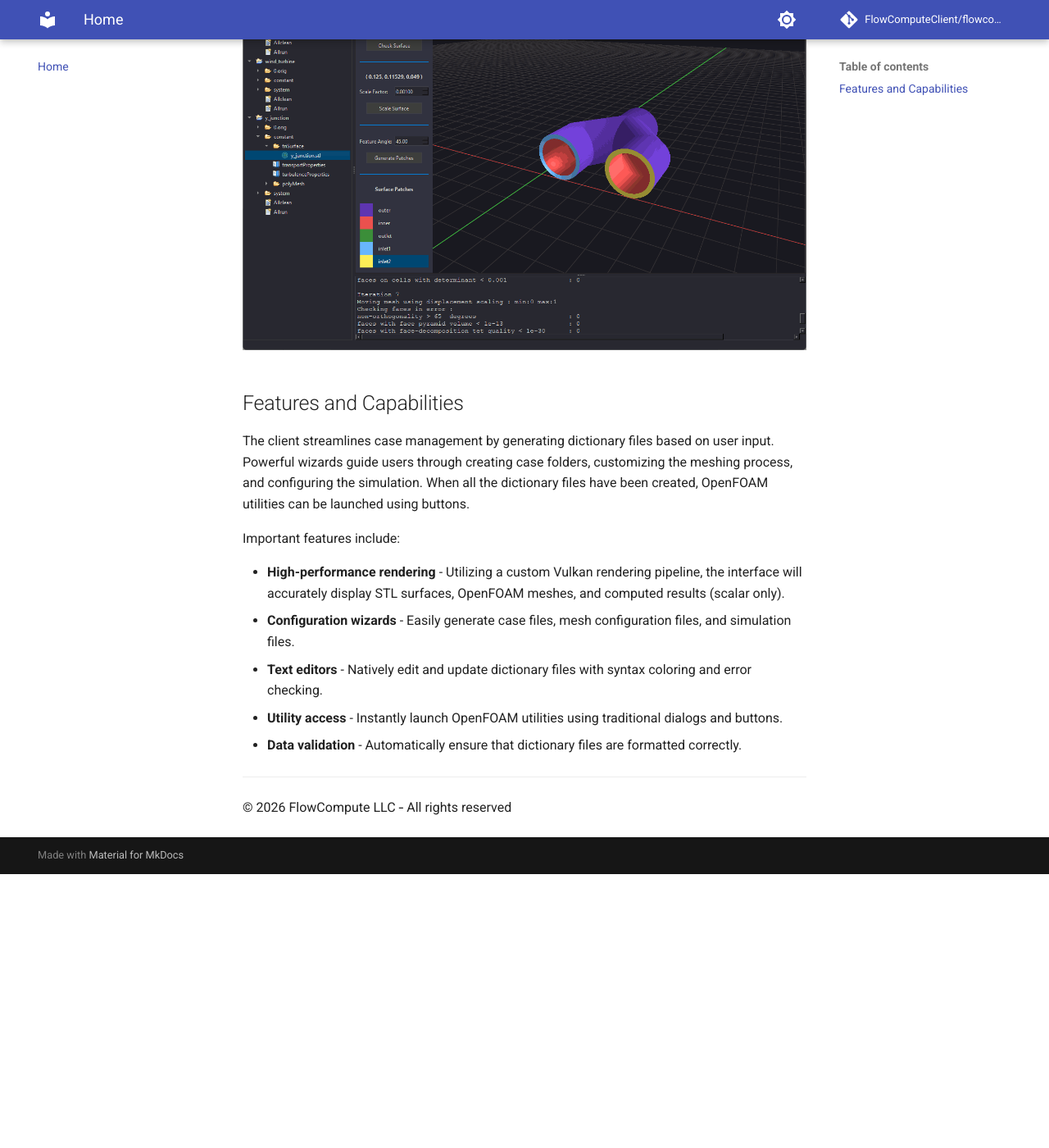
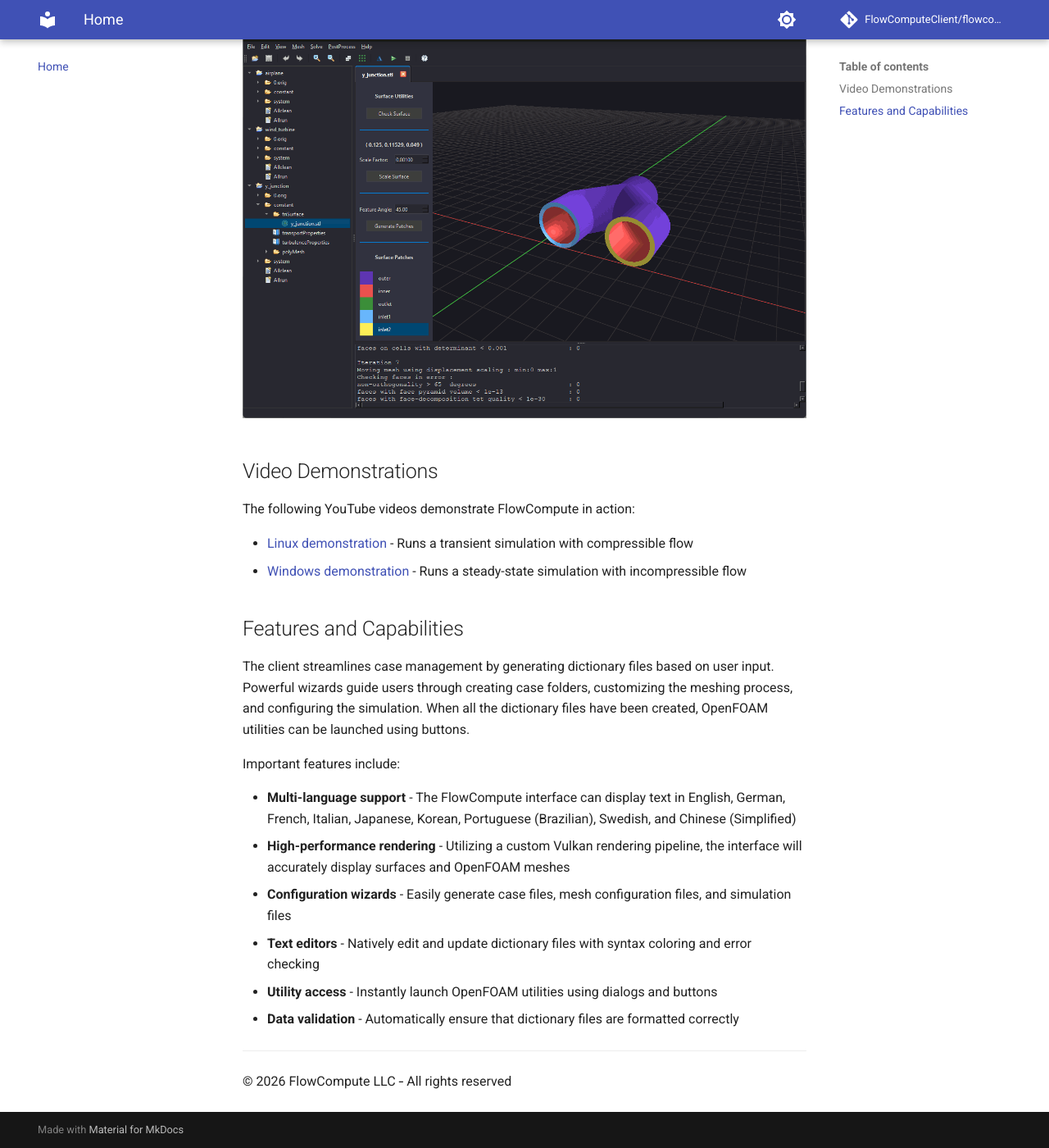
Before and after one commit to FlowComputeClient/flowcompute_site, an MkDocs documentation site: the page built from docs/index.md, in a window 1280 px wide and 1400 px high, scrolled down 503 px. Shown: the whole window at 82% size. Built offline with MkDocs 1.6.1 and Material for MkDocs 9.7.7, drawn with Linux system fonts in a browser that asks for light colours; comment, search, counter and statistics services are not loaded; before the commit the page ends 1569 px from its top, so only the background shows below that; some of the changed text lies outside the part shown.

```diff
--- a/docs/index.md
+++ b/docs/index.md
@@ -1,10 +1,21 @@
 # FlowCompute: A Cross-Platform OpenFOAM Client
 
-FlowCompute is an open-source graphical client for OpenFOAM. Available for Windows and Linux, it lets you create cases, generate meshes, configure simulations, and launch OpenFOAM tools without relying on the command line. FlowCompute can access OpenFOAM running natively on Linux, inside the Windows Subsystem for Linux (WSL), or on a remote Linux server.
+FlowCompute is an open-source graphical client for OpenFOAM. Available for Windows and Linux, it lets you create cases, generate meshes, configure simulations, and launch OpenFOAM tools without relying on the command line. FlowCompute can execute in three ways:
+
+* Run in Linux while OpenFOAM runs locally
+* Run in Windows while OpenFOAM runs in WSL
+* Run in Linux or Windows while OpenFOAM runs on a remote system
 
 Released under the GNU Lesser General Public License (LGPL), FlowCompute is free to use, modify, and distribute. The complete source code is available on [Github](https://github.com/FlowComputeClient/flowcompute).
 
 ![The FlowCompute Graphical User Interface](images/flowcompute.gif)
+
+## Video Demonstrations
+
+The following YouTube videos demonstrate FlowCompute in action:
+
+* [Linux demonstration](https://youtu.be/2V0Cg_nVLG0) - Runs a transient simulation with compressible flow
+* [Windows demonstration](https://youtu.be/r2RV39VZIRo) - Runs a steady-state simulation with incompressible flow
 
 ## Features and Capabilities
 
@@ -12,11 +23,12 @@ The client streamlines case management by generating dictionary files based on u
 
 Important features include:
 
-* **High-performance rendering** - Utilizing a custom Vulkan rendering pipeline, the interface will accurately display STL surfaces, OpenFOAM meshes, and computed results (scalar only).
-* **Configuration wizards** - Easily generate case files, mesh configuration files, and simulation files.
-* **Text editors** - Natively edit and update dictionary files with syntax coloring and error checking.
-* **Utility access** - Instantly launch OpenFOAM utilities using traditional dialogs and buttons.
-* **Data validation** - Automatically ensure that dictionary files are formatted correctly.
+* **Multi-language support** - The FlowCompute interface can display text in English, German, French, Italian, Japanese, Korean, Portuguese (Brazilian), Swedish, and Chinese (Simplified)
+* **High-performance rendering** - Utilizing a custom Vulkan rendering pipeline, the interface will accurately display surfaces and OpenFOAM meshes
+* **Configuration wizards** - Easily generate case files, mesh configuration files, and simulation files
+* **Text editors** - Natively edit and update dictionary files with syntax coloring and error checking
+* **Utility access** - Instantly launch OpenFOAM utilities using dialogs and buttons
+* **Data validation** - Automatically ensure that dictionary files are formatted correctly
 
 ---
 &copy; 2026 FlowCompute LLC &dash; All rights reserved
```
Also changed, not shown: docs/blog/index.md (+1 -1 lines), docs/blog/posts/2026_09_30_initial_release.md (added, +14 -0 lines), docs/downloads.md (+2 -2 lines).
